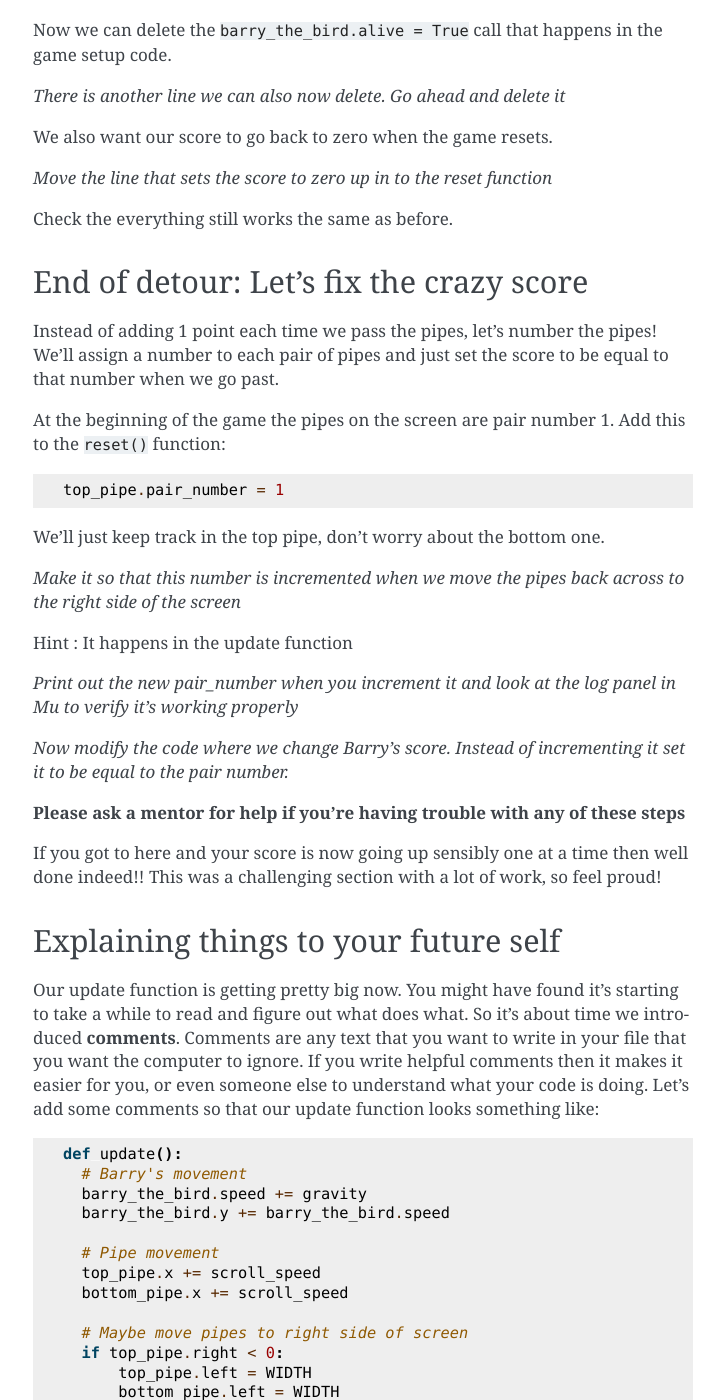
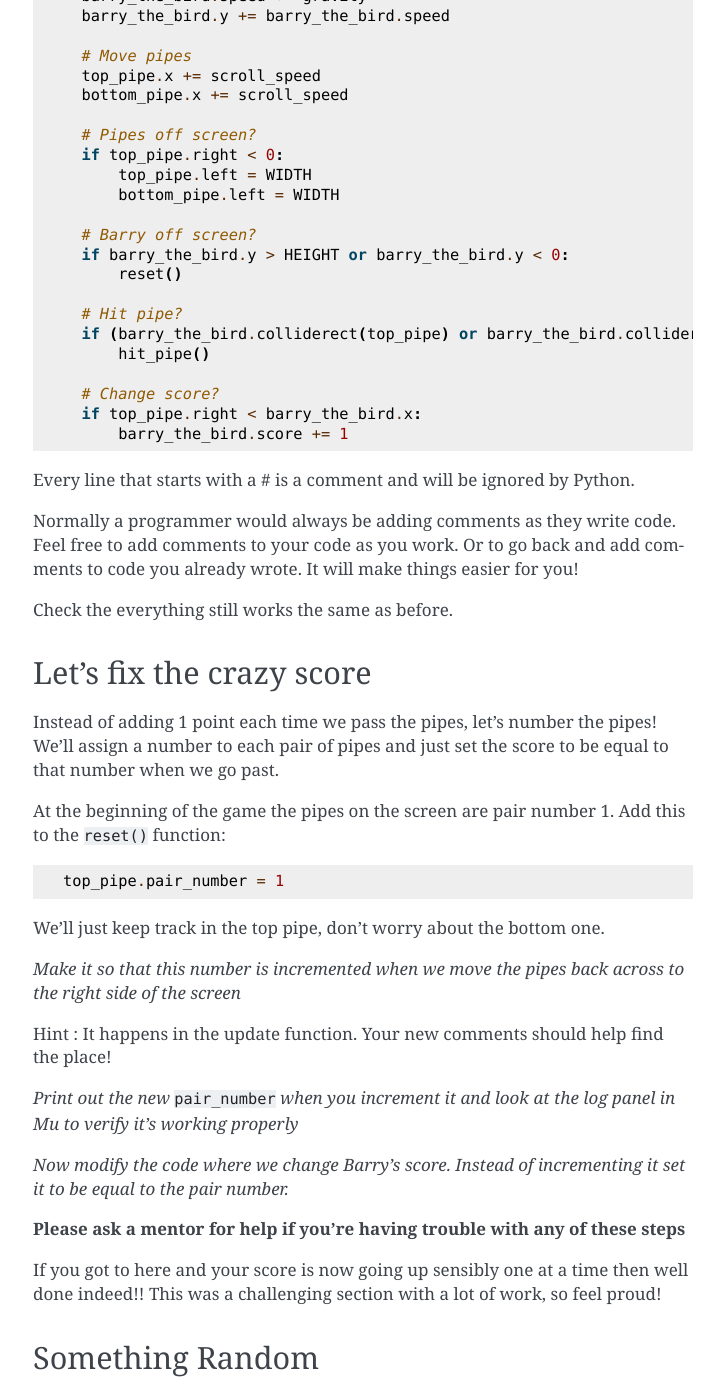
Before and after one commit to andyborrell/pygamezero_bird, a Sphinx documentation site: the page built from docs/source/part4.rst, in a window 1280 px wide and 1400 px high, scrolled down 4015 px. Shown: the whole window, without its empty margins (387-1111 px from the left). Built offline with Sphinx 7.4.7, drawn with Linux system fonts in a browser that asks for light colours; some of the changed text lies outside the part shown.

Commit message:
Pass over part4 and tweak to part3

```diff
--- a/docs/source/part4.rst
+++ b/docs/source/part4.rst
@@ -38,27 +38,23 @@
         print ("Back to the start...")
         barry_the_bird.speed = 1
         barry_the_bird.center = (75, 100)
-        barry_the_bird.image = "bird0"
+        barry_the_bird.image = "bird1"
         barry_the_bird.alive = True
         top_pipe.center = (300, 0)
         bottom_pipe.center = (300, top_pipe.height + gap)
 
-    def on_hit_pipe():
+    def hit_pipe():
         print ("Hit pipe!")
         barry_the_bird.image = "birddead"
         barry_the_bird.alive = False
 
-    barry_the_bird = Actor('bird1', (75, 350))
-    barry_the_bird.speed = 1
-    barry_the_bird.alive = True
-
+    barry_the_bird = Actor('bird1')
     gap = 140
-    top_pipe = Actor('top', (300, 0))
-    bottom_pipe = Actor('bottom', (300, top_pipe.height + gap))
+    top_pipe = Actor('top')
+    bottom_pipe = Actor('bottom')
     scroll_speed = -1
-    top_pipe.speed = scroll_speed
-    bottom_pipe.speed = scroll_speed
     gravity = 0.3
+    reset()
 
 Keeping Score!
 --------------
@@ -127,7 +123,9 @@
 
     barry_the_bird.score = 0
 
-You should add this just after you create Barry, the same place that we set him to be alive.
+.. Intention mistake:
+
+*Add this to the bottom of the file.*
 
 Now let's add some code to increment (add 1 to) the score when we go past a pipe.  Add this to the end of the update function:
 
@@ -146,28 +144,57 @@
 
 The reason is that the code we added is in the update function, which runs every frame.  The code we added will increment the score if the bird is past the pipe.  But the bird is past the pipe for the whole time it takes the pipe to get to the edge of the screen.  Every single frame while Barry is past the pipe the score goes up one.  This gives you an appreciation of how fast the computer is drawing frames!
 
-The are several different ways to solve this problem.  If you have your own idea then go ahead and try it out - don't be afraid to ask a mentor if you want help.  Or, you can leave this for now and read on to see how we're going to solve it.
+There are several different ways to solve this problem.  If you have your own idea then go ahead and try it out - don't be afraid to ask a mentor if you want help.  Or, you can leave this for now and read on to see how we're going to solve it.
 
 But first, a detour...
 
-Being a lazy programmer
------------------------
-You might have noticed that there are some lines of code that we've had to type in twice in different places. Like :code:`barry_the_bird.alive = True`, we do it once in the game setup code, and then again in the :code:`reset()` function, which is called when Barry dies and the game starts again.  Well maybe it would make sense to just use the :code:`reset()` function at the beginning of the game as well!  Then we'd only need the code in one place.
+Explaining things to your future self
+-------------------------------------
+Our update function is getting pretty big now.  It's starting to take a while to figure out what does what.   It's time to introduce **comments**!
 
-Add a call to :code:`reset()` at the very end of the file.
+Comments are any text that you write in your file that you want the computer to ignore.  If you write helpful comments then it makes it easier for you, or even someone else to understand what your code is doing.
 
-Now we can delete the :code:`barry_the_bird.alive = True` call that happens in the game setup code.
+Let's add some comments so that our update function looks something like this:
 
-*There is another line we can also now delete.  Go ahead and delete it*
+(Just add the lines starting with #)
 
-We also want our score to go back to zero when the game resets.
+.. code:: python
 
-*Move the line that sets the score to zero up in to the reset function*
+  def update():
+    # Move Barry
+    barry_the_bird.speed += gravity
+    barry_the_bird.y += barry_the_bird.speed
+
+    # Move pipes
+    top_pipe.x += scroll_speed
+    bottom_pipe.x += scroll_speed
+
+    # Pipes off screen?
+    if top_pipe.right < 0:
+        top_pipe.left = WIDTH
+        bottom_pipe.left = WIDTH
+
+    # Barry off screen?
+    if barry_the_bird.y > HEIGHT or barry_the_bird.y < 0:
+        reset()
+
+    # Hit pipe?
+    if (barry_the_bird.colliderect(top_pipe) or barry_the_bird.colliderect(bottom_pipe)):
+        hit_pipe()
+
+    # Change score?
+    if top_pipe.right < barry_the_bird.x:
+        barry_the_bird.score += 1
+
+Every line that starts with a # is a comment and will be ignored by Python.
+
+Normally a programmer would always be adding comments as they write code.  Feel free to add comments to your code as you work. Or to go back and add comments to code you already wrote.  It will make things easier for you!
 
 Check the everything still works the same as before.
 
-End of detour: Let's fix the crazy score
-----------------------------------------
+
+Let's fix the crazy score
+-------------------------
 
 Instead of adding 1 point each time we pass the pipes, let's number the pipes!  We'll assign a number to each pair of pipes and just set the score to be equal to that number when we go past.
 
@@ -181,52 +208,15 @@
 
 *Make it so that this number is incremented when we move the pipes back across to the right side of the screen*
 
-Hint : It happens in the update function
+Hint : It happens in the update function.  Your new comments should help find the place!
 
-*Print out the new pair_number when you increment it and look at the log panel in Mu to verify it's working properly*
+*Print out the new* :code:`pair_number` *when you increment it and look at the log panel in Mu to verify it's working properly*
 
 *Now modify the code where we change Barry's score.  Instead of incrementing it set it to be equal to the pair number.*
 
 **Please ask a mentor for help if you're having trouble with any of these steps**
 
 If you got to here and your score is now going up sensibly one at a time then well done indeed!!  This was a challenging section with a lot of work, so feel proud!
-
-Explaining things to your future self
--------------------------------------
-Our update function is getting pretty big now.  You might have found it's starting to take a while to read and figure out what does what. So it's about time we introduced **comments**. Comments are any text that you want to write in your file that you want the computer to ignore.  If you write helpful comments then it makes it easier for you, or even someone else to understand what your code is doing.  Let's add some comments so that our update function looks something like:
-
-.. code:: python
-
-  def update():
-    # Barry's movement
-    barry_the_bird.speed += gravity
-    barry_the_bird.y += barry_the_bird.speed
-
-    # Pipe movement
-    top_pipe.x += scroll_speed
-    bottom_pipe.x += scroll_speed
-
-    # Maybe move pipes to right side of screen
-    if top_pipe.right < 0:
-        top_pipe.left = WIDTH
-        bottom_pipe.left = WIDTH
-        top_pipe.pair_number += 1
-
-    # Check where barry is
-    if barry_the_bird.y > HEIGHT or barry_the_bird.y < 0:
-        # He went off the screen!
-        reset()
-
-    if (barry_the_bird.colliderect(bottom_pipe) or barry_the_bird.colliderect(top_pipe)):
-        on_hit_pipe()
-
-    # Maybe change the score
-    if top_pipe.right < barry_the_bird.x:
-        barry_the_bird.score = top_pipe.pair_number
-
-Every line that starts with a # (it's called the hash symbol) is a comment and will be ignored by Python.  Normally a programmer would always be adding comments as they write code.  Feel free to add comments to your code as you work. Or to go back and add comments to code you already wrote.  It will make things easier for you!
-
-Check the everything still works the same as before.
 
 
 
@@ -239,15 +229,15 @@
 .. code:: python
 
     import random
-    print (random.randint(0,10))
+    print (random.randint(1,6))
 
 The second line is to test the :code:`randint` function in the :code:`random` module.  If you run your game now you should see a number printed in the Mu log.
 
 *Start the game a few times to see what this function does.*
 
-Hopefully you'll see that this function returns a random integer (whole number) in the range of the two arguments we gave it. So in this case, from 0 to 10.  Now that we've seen that we can remove the print line, but keep the import line.
+Hopefully you'll see that this function returns a random integer (whole number) in the range of the two arguments we gave it. So in this case, from 0 to 10.  Now that we've tried it we can remove the :code:`print` line, but keep the :code:`import` line.
 
-Now let's use a random integer to move the gap up or down.  We'll do this in the update function, at the same time as when we move the pipes to the right side of the screen.  Our new helpful comments will make it easy to find the right place!  Find the lines which do :code:`right = WIDTH` for the pipes, and change them to:
+Now let's use a random integer to move the gap up or down.  We'll do this in the update function, at the same time as when we move the pipes to the right side of the screen.  Find the 2 lines which do :code:`left = WIDTH` for the pipes, and change them to:
 
 .. code:: python
 
@@ -281,3 +271,39 @@
 The **else** keyword is new to us.  You can probably guess what it does.  An **if** can optionally have an **else** part after it.  The **else** part is what will happen if the value in the **if** statement is false. So our new code is using the "bird1" image when flying downwards (remember that we measure from the top of the screen, so a positive speed means going down), and using "bird0" when flying upwards.
 
 **Ask a mentor now if this isn't working for you or you don't understand.**
+
+
+
+Bug Fix Challenges
+------------------
+Bugs are things that don't work quite right in your code.  Absolutely all code has bugs in it when it's first written.  Let's try to fix a couple now. For each bug you should follow this process:
+
+1. Reproduce it.  This means checking that you can see the bug happen.
+2. Figure out why it's happening.
+3. Fix it!
+4. Check that you can't reproduce it any more.
+
+*Bug #1:  When you die and start again, your score at the top of the screen doesn't go back to zero.*
+
+*Bug #2:  If you crash in to the top pipe your falling ghost can keep flying far enough to get a cheeky extra point.*
+
+Well Done!!!
+------------
+You've written a complete fully working game! Take some time to enjoy playing your creation!  Remember there are values in the code like gravity, scroll_speed, and gap that you can tweak to try to make it more fun.
+
+If you want to add more features to your game the PyZero documentation will help:
+
+https://pygame-zero.readthedocs.io/en/stable/
+
+
+Ask a mentor to talk about how to make your idea could work.  Here's a few things you might want to try:
+
+- A high score feature so you can see your best score.
+
+- Starting the game with 3 lives so you can hit the pipes twice without dying
+
+- Collectible stars
+
+- Pipes that move up and down as they come towards you
+
+- Variable scrolling speed.  Maybe flapping speeds you up
```
Also changed, not shown: other parts of docs/source/part4.rst (+3 -3 lines), docs/source/part3.rst (+4 -4 lines).
